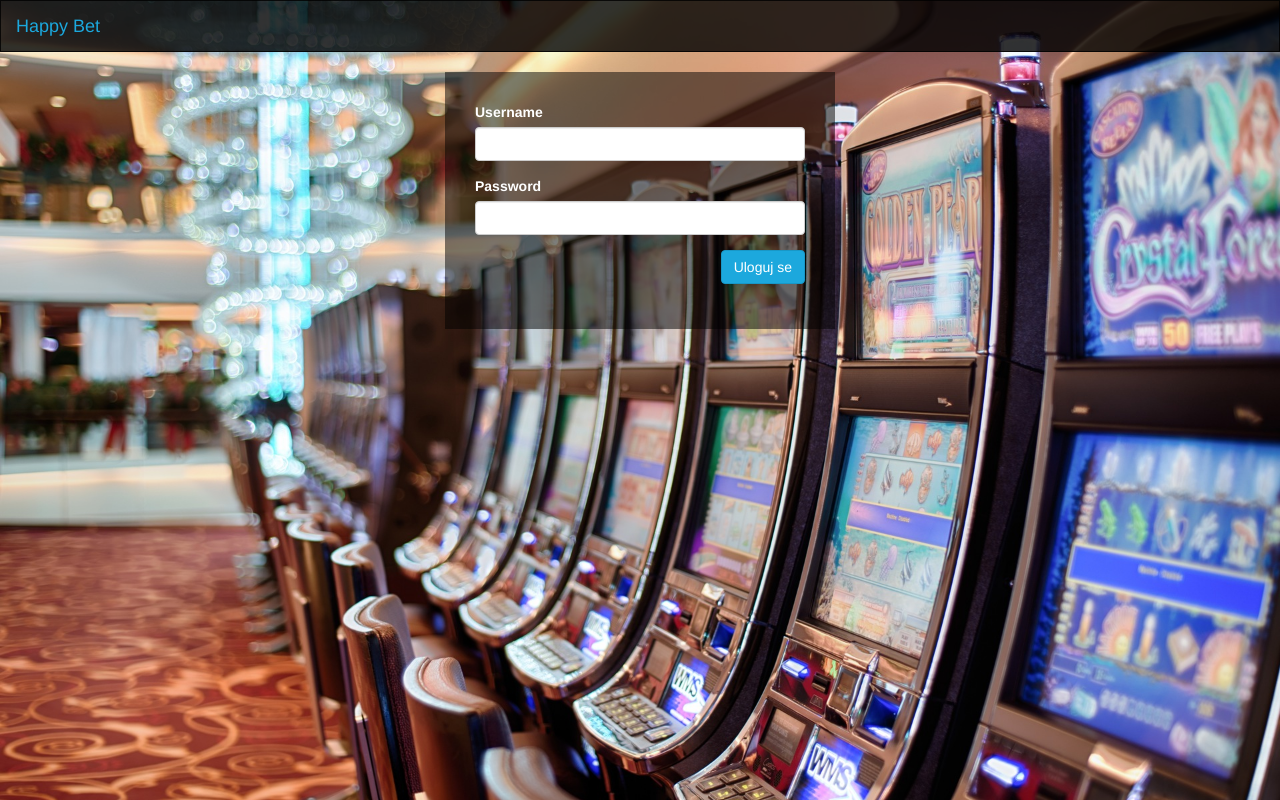
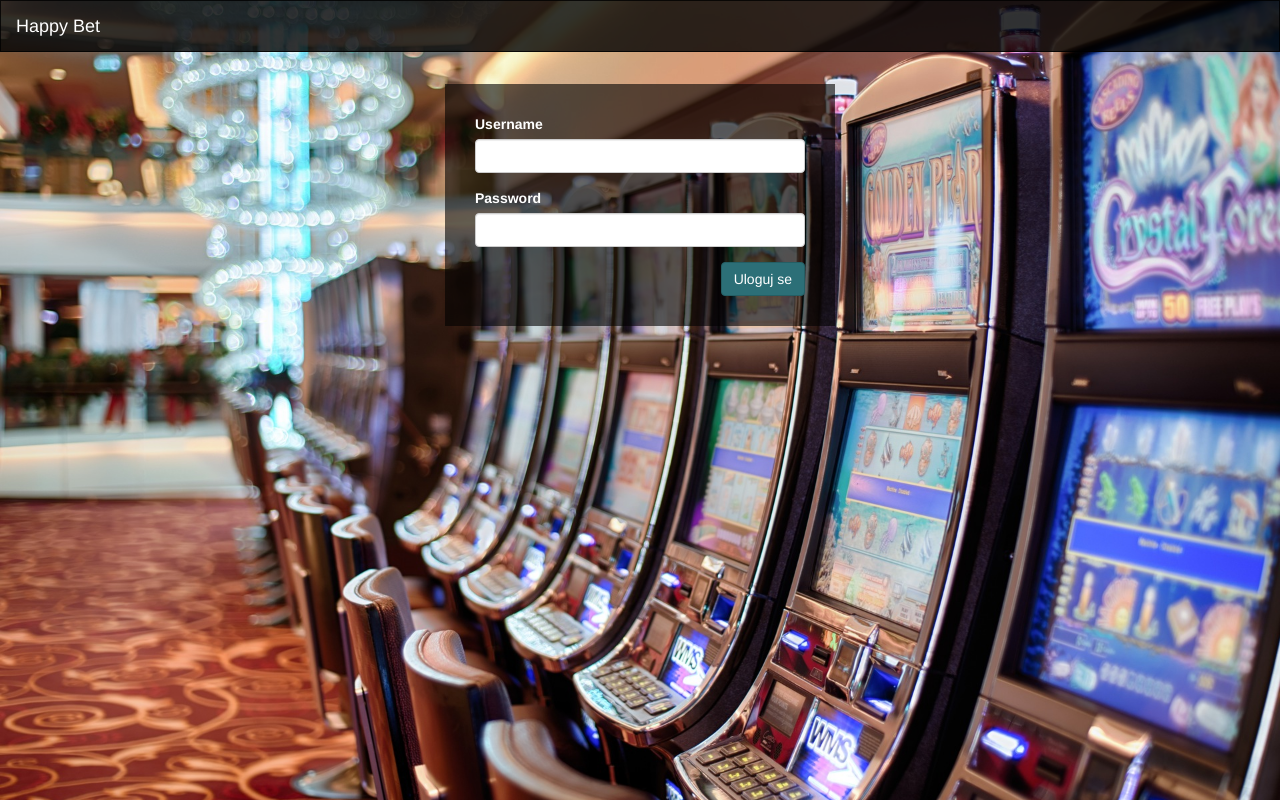
Before and after one commit to enco164/bet-innovation, a PHP site: page /Login in a window 1280 px wide. Run offline with PHP 8.4, Linux system fonts and the light colour scheme; some libraries are stand-ins or nearby versions.

Commit message:
sitne ispravke

```diff
--- a/public/index.php
+++ b/public/index.php
@@ -4,6 +4,11 @@ require('../vendor/autoload.php');
 use BetInnovation\Core\App;
 
 ini_set('display_errors', 'On');
+define('DB_HOST', getenv('OPENSHIFT_MYSQL_DB_HOST'));
+define('DB_PORT',getenv('OPENSHIFT_MYSQL_DB_PORT'));
+define('DB_USER',getenv('OPENSHIFT_MYSQL_DB_USERNAME'));
+define('DB_PASS',getenv('OPENSHIFT_MYSQL_DB_PASSWORD'));
+define('DB_NAME',getenv('OPENSHIFT_GEAR_NAME'));
 
 session_start();
 
--- a/src/BetInnovation/Controllers/Home.php
+++ b/src/BetInnovation/Controllers/Home.php
@@ -9,7 +9,7 @@ use PDOException;
 class Home extends Controller{
 
     private $view;
-    private $model;
+    public $model;
 
     /**
      * Home constructor.
--- a/src/BetInnovation/Controllers/Monitoring.php
+++ b/src/BetInnovation/Controllers/Monitoring.php
@@ -116,6 +116,7 @@ class Monitoring extends Controller
         catch (PDOException $e) {
             echo $e->getMessage();
         }
+        return null;
     }
 
     public function uplateIsplate()
--- a/src/BetInnovation/Core/Controller.php
+++ b/src/BetInnovation/Core/Controller.php
@@ -4,6 +4,8 @@ namespace BetInnovation\Core;
 
 class Controller
 {
+    public $model;
+
     public function index(){
         echo "Pozdrav - maticna klasa";
     }
--- a/src/BetInnovation/Views/Login/Index.php
+++ b/src/BetInnovation/Views/Login/Index.php
@@ -19,17 +19,17 @@ class Index extends View
         $this->viewBag = $viewBag;
         $this->head();
         $this->header($viewBag);
-
-        echo "<div class='container'>
+        ?>
+        <div class='container'>
             <div class='row'>
-        <form action='/Login/login' method='post' class='col-md-4 col-md-push-4 login-form'>
+                <form action='/Login/login' method='post' class='col-md-4 col-sm-6 col-md-push-4 col-sm-push-3 login-form'>
                     <div class='form-group'>
                         <label for='username'>Username</label>
                         <input type='text' name='username' class='form-control' id='username'>
                     </div>
                     <div class='form-group'>
                         <label for='password'>Password</label>
-                <input type='password' name=\"password\" class='form-control' id='password'>
+                        <input type='password' name="password" class='form-control' id='password'>
                     </div>
                     <div class='form-group' style='text-align: right'>
                         <input type='submit' class='btn btn-primary' value='Uloguj se'>
@@ -38,7 +38,7 @@ class Index extends View
 
             </div>
         </div>
-";
+        <?php
 
         $this->footer();
     }
--- a/src/BetInnovation/Views/Monitoring/Stanja.php
+++ b/src/BetInnovation/Views/Monitoring/Stanja.php
@@ -22,9 +22,9 @@ class Stanja extends View
         $this->head();
         $this->header($viewBag);
         ?>
-        <div class='container'>
+        <div class='container-fluid'>
             <div class='row'>
-                <form action='/Monitoring/stanja' method='post' class="form-inline">
+                <form action='/Monitoring/stanja' method='post' class="form-inline" style="padding: 16px">
 
                     <?php new FilterGenerator([
                         ["type"=>"select", "label"=> "Naziv", "name"=>"serialNum", "values"=>$viewBag['uniqueNames'] ],
--- a/src/BetInnovation/Views/Monitoring/StanjaPoDanima.php
+++ b/src/BetInnovation/Views/Monitoring/StanjaPoDanima.php
@@ -22,9 +22,9 @@ class StanjaPoDanima extends View
         $this->head();
         $this->header($viewBag);
         ?>
-        <div class='container'>
+        <div class='container-fluid'>
             <div class='row'>
-                <form action='/Monitoring/stanjaPoDanima' method='post' class="form-inline">
+                <form action='/Monitoring/stanjaPoDanima' method='post' class="form-inline" style="padding: 16px">
 
                     <?php new FilterGenerator([
                         ["type"=>"select", "label"=> "Naziv", "name"=>"serialNum", "values"=>$viewBag['uniqueNames'] ],
--- a/src/BetInnovation/Views/Monitoring/StanjaPoMesecima.php
+++ b/src/BetInnovation/Views/Monitoring/StanjaPoMesecima.php
@@ -22,9 +22,9 @@ class StanjaPoMesecima extends View
         $this->head();
         $this->header($viewBag);
         ?>
-        <div class='container'>
+        <div class='container-fluid'>
             <div class='row'>
-                <form action='/Monitoring/stanjaPoMesecima' method='post' class="form-inline">
+                <form action='/Monitoring/stanjaPoMesecima' method='post' class="form-inline" style="padding: 16px">
 
                     <?php new FilterGenerator([
                         ["type"=>"select", "label"=> "Naziv", "name"=>"serialNum", "values"=>$viewBag['uniqueNames'] ],
--- a/src/BetInnovation/Views/Monitoring/UplateIsplate.php
+++ b/src/BetInnovation/Views/Monitoring/UplateIsplate.php
@@ -23,9 +23,9 @@ class UplateIsplate extends View
         $this->head();
         $this->header($viewBag);
         ?>
-        <div class='container'>
+        <div class='container-fluid'>
             <div class='row'>
-                <form action='/Monitoring/stanja' method='post' class="form-inline">
+                <form action='/Monitoring/stanja' method='post' class="form-inline" style="padding: 16px">
 
                     <?php new FilterGenerator([
                         ["type"=>"select", "label"=> "Naziv", "name"=>"serialNum", "values"=>$viewBag['uniqueNames'] ],
--- a/src/BetInnovation/Views/View.php
+++ b/src/BetInnovation/Views/View.php
@@ -61,7 +61,7 @@ abstract class View
                         <span class="icon-bar"></span>
                         <span class="icon-bar"></span>
                     </button>
-                    <a class="navbar-brand" href="#">Happy Bet</a>
+                    <a class="navbar-brand" href="/">Happy Bet</a>
                 </div>
 
                 <?php if (!isset($viewBag['notAuth'])) { ?>
--- a/src/less/variables.less
+++ b/src/less/variables.less
@@ -1,9 +1,11 @@
 // Override Bootstrap variables
 @navbar-inverse-bg:                         rgba(0,0,0,0.8);
-@navbar-inverse-brand-color:                #1ca8dd;
+@navbar-inverse-brand-color:                white;
 @navbar-border-radius:                      0;
 @navbar-inverse-link-color:                 #cfd2da;
-@brand-primary: #1ca8dd;
+@brand-primary: rgba(44, 111, 119, 1);
+@navbar-margin-bottom: 0;
+
 
   // Override Font-Awesome variables (path relative to project.css position)
 @fa-font-path: "./fonts";
@@ -41,11 +43,13 @@
 .body-background {
   background-image: url("/content/images/bet-betting-casino.jpg");
   background-repeat: no-repeat;
+  background-position: 50% 50%;
   background-size:cover;
 }
 
 .login-form {
-  background-color: rgba(0,0,0,0.5);
-  padding: 30px;
+  margin-top: 32px;
+  background-color: rgba(0,0,0,0.6);
+  padding: 30px 30px 15px 30px;
   color: white;
 }
```
Also changed, not shown: src/BetInnovation/Core/FilterGenerator.php (+4 -4 lines), public/content/js/bootstrap-datetimepicker.min.js, public/content/styles/style.css. Lines whose indentation alone changed are shown as unchanged.
